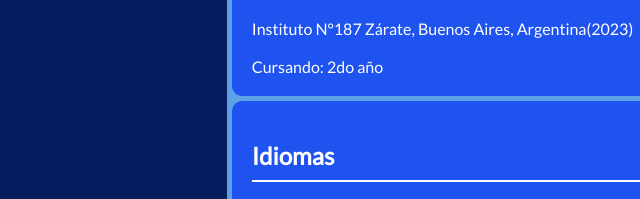
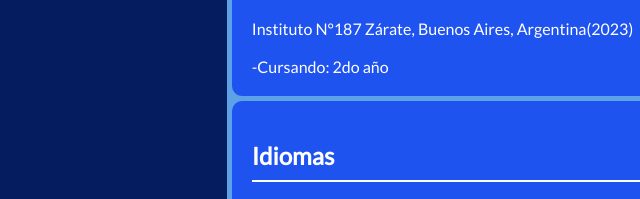
Before and after one commit to Maritt0/Curriculum2, a plain HTML site: page index.html in a window 1280 px wide. Shown: the part 1847-2046 px from the top of the page, 18-658 px from the left. Drawn offline with Linux system fonts and the light colour scheme.

Commit message:
Update index.html

```diff
--- a/index.html
+++ b/index.html
@@ -88,7 +88,7 @@
             <div>
             <h3>Tecnicatura en Automatización y Control</h3>
                   <p>Instituto N°187 Zárate, Buenos Aires, Argentina(2023)</p>
-                  <span>Cursando: 2do año</span>
+                  <span>-Cursando: 2do año</span>
             </div>
             </div>
 
```
